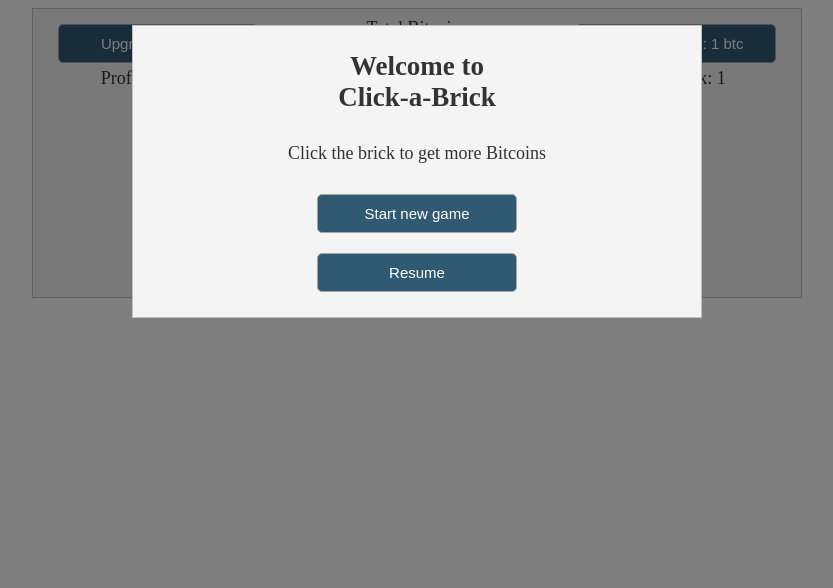
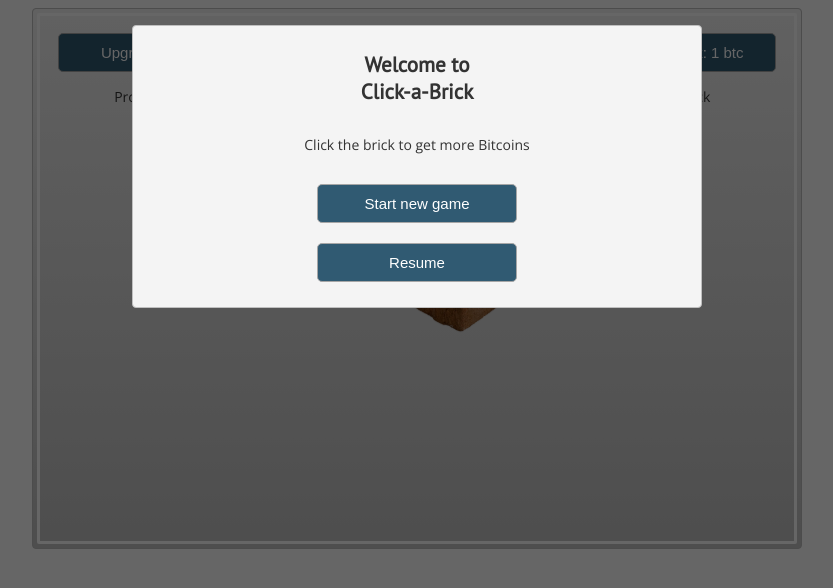
Before and after one commit to nodatall/rambunctious-economy-clicker, a website built with webpack: page index.html in a window 1280 px wide. Shown: the whole page, without its empty margins (223-1056 px from the left). Built offline with nearby package versions, Linux system fonts and the light colour scheme.

Commit message:
fonts, colors, layout

```diff
--- a/index.html
+++ b/index.html
@@ -4,9 +4,10 @@
     <meta charset="utf-8">
     <title>title</title>
     <link rel="stylesheet" href="dist/css/main.css">
-    <script>
-    </script>
     <script src="dist/index.js"></script>
+    <style>
+@import url('https://fonts.googleapis.com/css?family=Open+Sans|PT+Sans');
+</style>
   </head>
   <body>
 
@@ -16,7 +17,7 @@
             <div id="units-increase">
               <button id="buy-shapes">Upgrade Passive</button>
               <div class="profitTracker">
-                Profit/second:&nbsp;<span class="display-number profit-per-second">1</span>
+                <span>Profit/second</span><span class="display-number profit-per-second">1</span>
               </div>
 
             </div>
@@ -27,7 +28,7 @@
             <div id="click-increase">
               <button id="upgrade-click">Upgrade Click: <span id="click-price">1</span> btc</button>
               <div class="profitTracker">
-                Profit/click:&nbsp;<span class="display-number" id="profit-per-click">1</span>
+                <span>Profit/click</span><span class="display-number" id="profit-per-click">1</span>
               </div>
             </div>
           </div>
@@ -51,7 +52,7 @@
 
   <div id="buyArea" class="container">
         <div class="content">
-          <div class="buyRow">
+          <div class="buyRow" id="buyTopRow">
             <div>Current total:
               <span class="current-score">1</span>
             </div>
--- a/src/scss/_buy.scss
+++ b/src/scss/_buy.scss
@@ -16,13 +16,13 @@
   margin-bottom:20px;
 }
 
-.buyRow div {
-  flex: 1 1 25%;
+#buyTopRow div {
+  flex: 1 1 27%;
   align-self: center;
 }
 
 .buyRow h2 {
-  flex: 1 1 40%;
+  flex: 1 1 44%;
   align-self: center;
 }
 
@@ -39,12 +39,12 @@
   flex: 1 1 50%;
   align-self: center;
   padding-left:10px;
-  font-size: 16px;
 }
 
 .shapeCount {
   flex:1 1 10%;
   align-self: center;
+  text-align: center;
 }
 
 #triangleIcon  {
--- a/src/scss/_global.scss
+++ b/src/scss/_global.scss
@@ -3,7 +3,9 @@ outline: 0;
 }
 
 body {
-  font-size: 18px;
+  font-size: 14px;
+  color: #2d2d2d;
+  font-family: 'Open Sans', sans-serif;
 }
 
 button {
@@ -32,6 +34,7 @@ button:hover {
 h2 {
   text-align: center;
   margin: 10px 0px;
+  font-family: 'PT Sans', sans-serif;
 }
 
 .container {
@@ -47,6 +50,7 @@ h2 {
   padding:15px 25px;
   position:relative;
   margin:0 15px;
+  border-radius: 4px;
 }
 
 #closeBuy {
@@ -70,7 +74,7 @@ h2 {
   top:0;
   left:0;
   right:0;
-  opacity: .5;
+  opacity: .6;
 }
 #dimmer:hover {
   cursor:pointer;
--- a/src/scss/_utilities.scss
+++ b/src/scss/_utilities.scss
@@ -1,3 +1,14 @@
 $bgColor: #f4f4f4;
 $border: #bfbfbf;
 $textColor: #333;
+
+@mixin grad($fromColor, $toColor) {
+  background-color: $toColor; /* Fallback Color */
+  background-image: -webkit-gradient(linear, left top, left bottom, from($fromColor), to($toColor)); /* Saf4+, Chrome */
+  background-image: -webkit-linear-gradient(top, $fromColor, $toColor); /* Chrome 10+, Saf5.1+, iOS 5+ */
+  background-image:    -moz-linear-gradient(top, $fromColor, $toColor); /* FF3.6 */
+  background-image:     -ms-linear-gradient(top, $fromColor, $toColor); /* IE10 */
+  background-image:      -o-linear-gradient(top, $fromColor, $toColor); /* Opera 11.10+ */
+  background-image:         linear-gradient(top, $fromColor, $toColor);
+  filter: progid:DXImageTransform.Microsoft.gradient(GradientType=0,StartColorStr='$fromColor', EndColorStr='$toColor');
+}
--- a/src/scss/main.scss
+++ b/src/scss/main.scss
@@ -8,9 +8,30 @@
   display:flex;
   justify-content: center;
 }
+
 #game-main button {
   width: 200px;
   padding:10px 0;
+}
+
+#game-main .content {
+  height: 500px;
+  @include grad(#f4f4f4, #C3C3C3);
+  padding-top:24px;
+}
+
+#game-main .content::before {
+  background: none;
+  border: 3px solid #fff;
+  content: "";
+  display: block;
+  position: absolute;
+  top: 4px;
+  left: 4px;
+  right: 4px;
+  bottom: 4px;
+  pointer-events: none;
+  border-radius: 2px;
 }
 
 #total-area {
@@ -20,12 +41,23 @@
   margin-top: -15px;
 }
 .profitTracker {
-  margin-top: 5px;
+  margin-top: 15px;
   display: flex;
   justify-content: center;
+  align-items: center;
+  flex-direction: column;
 }
+
+.display-number {
+  font-size:30px;
+  color: #562505;
+  font-family: 'PT Sans', sans-serif;
+}
+
 #game-main .current-score {
   font-size:36px;
+  color: #562505;
+  font-family: 'PT Sans', sans-serif;
 }
 
 #brick {
```
